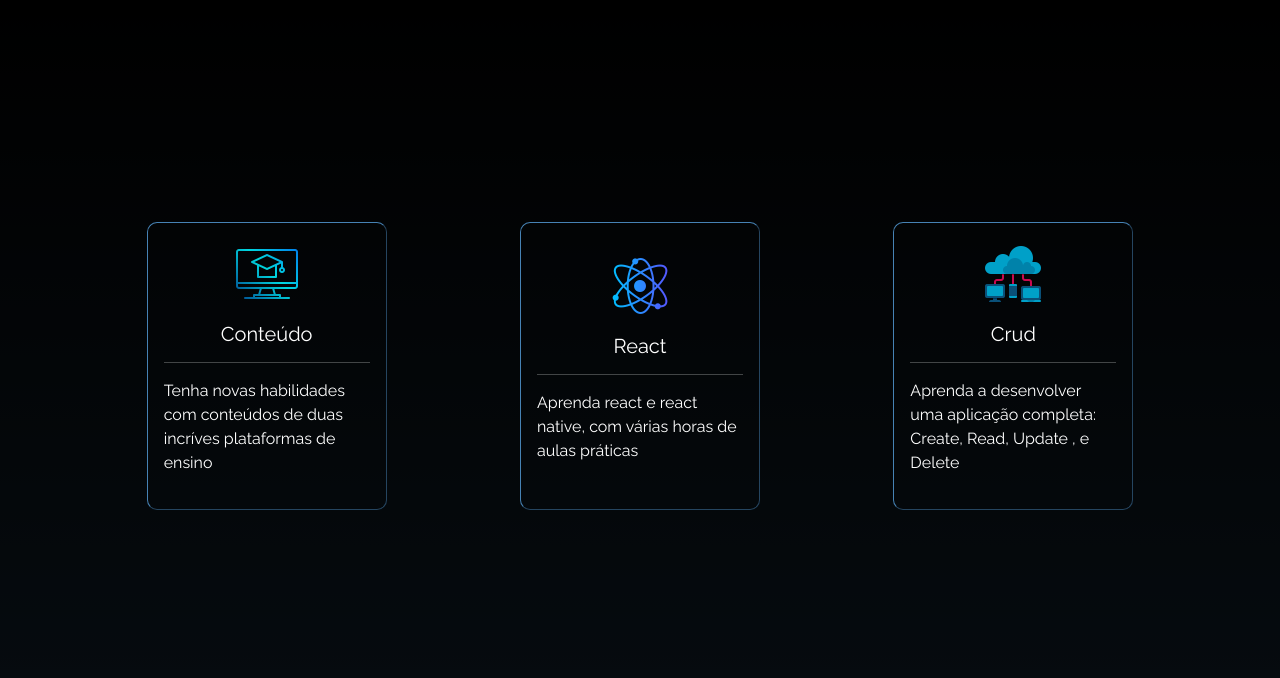
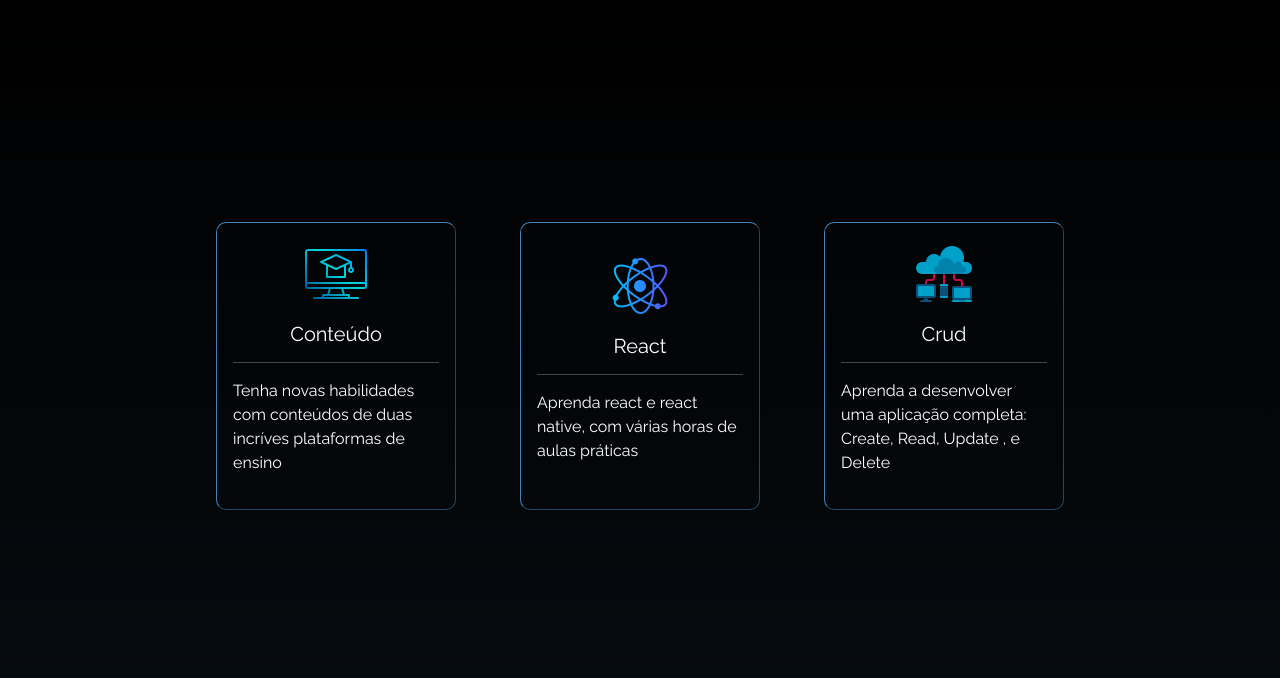
Before and after one commit to julianocamposcode/clone-alura, a plain HTML site: page index.html in a window 1280 px wide. Shown: the part 802-1480 px from the top of the page. Drawn offline with nearby package versions, Linux system fonts and the light colour scheme.

Commit message:
Update style.css

```diff
--- a/assets/style.css
+++ b/assets/style.css
@@ -126,7 +126,7 @@ main {
   flex-wrap: wrap;
   justify-content: center;
   padding: 5rem;
-  justify-content: space-around;
+  /* justify-content: space-evenly */
   padding-top: 12rem;
 }
 
```
